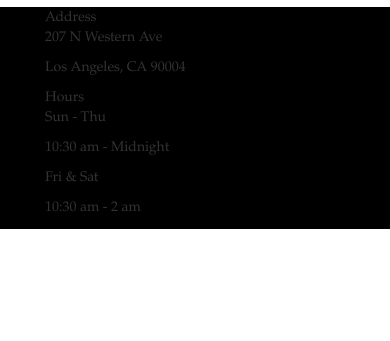
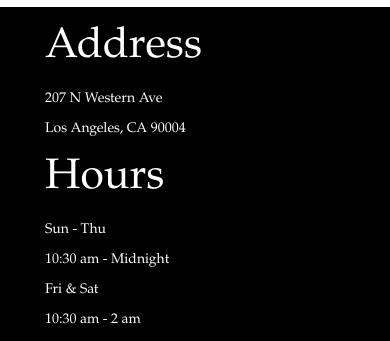
Before and after one commit to secondround/secondround.github.io, a plain HTML site: page index.html in a window 390 px wide. Shown: the part 6856-7197 px from the top of the page. Before the commit the page ends 7085 px from the top, so only its background shows below. Drawn offline with Linux system fonts and the light colour scheme.

```diff
--- a/css/style.css
+++ b/css/style.css
@@ -2,7 +2,13 @@
 html {
   margin: 0px;
   padding: 0px;
-  font-family: 'garamond', garamond, Serif;
+  font-family: "garamond", garamond, Serif;
+}
+
+@supports (-webkit-overflow-scrolling: touch) {
+  * {
+    outline: 1px dotted red;
+  }
 }
 
 /* * {
@@ -97,11 +103,7 @@
 #menu span {
   font-size: 72pt;
   color: white;
-  text-shadow:
-    -1px 1px 0 #000,
-    1px -1px 0 #000,
-    -1px 1px 0 #000,
-    1px 1px 0 #000;
+  text-shadow: -1px 1px 0 #000, 1px -1px 0 #000, -1px 1px 0 #000, 1px 1px 0 #000;
 }
 
 .menu-container {
@@ -270,8 +272,8 @@
   margin-right: 0;
 }
 
-.row.no-gutter [class*='col-']:not(:first-child),
-.row.no-gutter [class*='col-']:not(:last-child) {
+.row.no-gutter [class*="col-"]:not(:first-child),
+.row.no-gutter [class*="col-"]:not(:last-child) {
   padding-right: 0;
   padding-left: 0;
 }
@@ -286,7 +288,11 @@
 }
 
 .img-featured-container .img-backdrop {
-  background: radial-gradient(circle at center, rgba(66, 66, 66, 0.50), rgba(15, 15, 15, 0.50));
+  background: radial-gradient(
+    circle at center,
+    rgba(66, 66, 66, 0.5),
+    rgba(15, 15, 15, 0.5)
+  );
   margin: 0;
   padding: 0;
   width: 100%;
@@ -377,10 +383,26 @@
   display: flex;
   align-items: center;
 }
+
+/* .owl-item {
+  margin: 0px 0px !important;
+} */
 /* instagram feed end */
 
 /* footer css */
 #footer {
   background-color: black;
+  /* padding-top: 2%; */
+}
+
+#footer span {
+  font-size: 32pt;
+  margin: 10px 0px;
+  color: white;
+  display: block;
+}
+
+#footer p {
+  color: white;
 }
 /* end footer css */
```
Also changed, not shown: js/main.js (+1 -18 lines), img/coffee-2.jpg, img/coffee-picture.jpg (deleted), img/icecream-picture.JPG (deleted), img/kombucha-2.jpg, img/kombucha-picture.JPG (deleted), img/logo-black.jpg (deleted), img/logo-white.jpg (deleted), img/logo-white.png (deleted), img/shutterstock_276949046.jpg (deleted).
